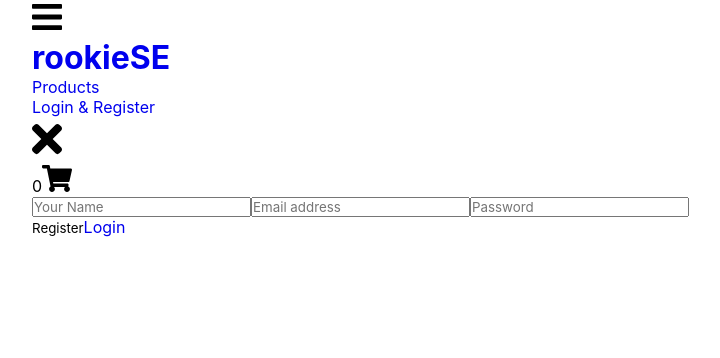
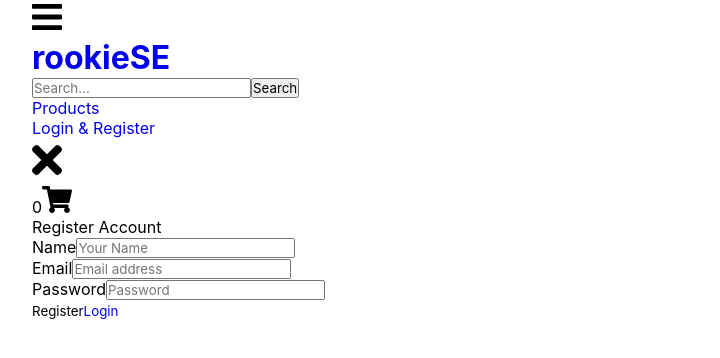
Before and after one commit to 19127592/CNPM, a React (Create React App) app in the folder client/: page /register in a window 1280 px wide. Shown: the top 358 px of the page, without its empty margins (68-788 px from the left). Built offline with nearby package versions, Linux system fonts and the light colour scheme; no server answers.

Commit message:
UI/UX login register

```diff
--- a/client/src/components/header/Header.js
+++ b/client/src/components/header/Header.js
@@ -1,66 +1,88 @@
-import React,{useState,useContext} from 'react'
-import {GlobalState} from '../../GlobalState'
-import Menu from './menu.svg'
-import Close from './close.svg'
-import Cart from './cart.svg'
-import { Link } from 'react-router-dom'
+import React, { useState, useContext } from "react";
+import { GlobalState } from "../../GlobalState";
+import Menu from "./menu.svg";
+import Close from "./close.svg";
+import Cart from "./cart.svg";
+import { Link } from "react-router-dom";
 export default function Header() {
-    const state = useContext(GlobalState)
-    const [Logged,isLogged] = state.userAPI.isLogged
-    const [Admin,isAdmin] = state.userAPI.isAdmin
-    const [Seller,isSeller] = state.userAPI.isSeller
-    const [cart] = state.userAPI.cart
-    const sellerControl = () =>{
-        return(
+  const state = useContext(GlobalState);
+  const [Logged, isLogged] = state.userAPI.isLogged;
+  const [Admin, isAdmin] = state.userAPI.isAdmin;
+  const [Seller, isSeller] = state.userAPI.isSeller;
+  const [cart] = state.userAPI.cart;
+  const sellerControl = () => {
+    return (
       <>
-                <li><Link to='/create_product'>Create product</Link></li>
-                <li><Link to='/category'>Category</Link></li>
+        <li>
+          <Link to="/create_product">Create product</Link>
+        </li>
+        <li>
+          <Link to="/category">Category</Link>
+        </li>
       </>
-        )
-    }
+    );
+  };
 
-    const adminControl = () =>{
-        return(
+  const adminControl = () => {
+    return (
       <>
-                <li><Link to='/create_product'>Create product</Link></li>
-                <li><Link to='/category'>Category</Link></li>
+        <li>
+          <Link to="/create_product">Create product</Link>
+        </li>
+        <li>
+          <Link to="/category">Category</Link>
+        </li>
       </>
-        )
-    }
+    );
+  };
 
-    const loggedControl = () =>{
-        return(
+  const loggedControl = () => {
+    return (
       <>
-                <li><Link to='/history'>History</Link></li>
-                <li><Link to='/'>Log out</Link></li>
+        <li>
+          <Link to="/history">History</Link>
+        </li>
+        <li>
+          <Link to="/">Log out</Link>
+        </li>
       </>
-        )
-    }
-    console.log(state)
+    );
+  };
+  console.log(state);
   return (
     //FE (Thu)
     <header>
-            <div className='menu'>
-                <img src={Menu} alt="" width="30"/>
+      <div className="menu">
+        <img src={Menu} alt="" width="30" />
       </div>
-            <div className='logo'>
+      <div className="logo">
         <h1>
-                    <Link to="/">{Admin?'Admin':'rookieSE'}</Link>
+          <Link to="/">{Admin ? "Admin" : "rookieSE"}</Link>
         </h1>
       </div>
+      <div class="search-box">
+        <form>
+          <input type="text" name="" placeholder="Search..." />
+          <input type="submit" name="" value="Search" />
+        </form>
+      </div>
       <ul>
-                <li><Link to='/'>Products</Link></li>
-                <li><Link to='/login'>Login & Register</Link></li>
         <li>
-                    <img src={Close} alt='' width="30" className='menu'/>
+          <Link to="/">Products</Link>
+        </li>
+        <li>
+          <Link to="/login">Login & Register</Link>
+        </li>
+        <li>
+          <img src={Close} alt="" width="30" className="menu" />
         </li>
       </ul>
-            <div className='cart-icon'>
+      <div className="cart-icon">
         <span>{cart.length}</span>
-                <Link to='/cart'>
-                    <img src={Cart} alt="" width="30"/>
+        <Link to="/cart">
+          <img src={Cart} alt="" width="30" />
         </Link>
       </div>
     </header>
-    )
+  );
 }
--- a/client/src/components/header/header.css
+++ b/client/src/components/header/header.css
@@ -1,4 +1,4 @@
-header{
+header {
   min-height: 70px;
   width: 100%;
   overflow: hidden;
@@ -8,35 +8,70 @@ header{
   align-items: center;
   border-bottom: 2px solid #ddd;
 }
-header .logo{
-    flex:1;
+header .logo {
+  flex: 1;
 }
-header a{
+header a {
   color: #555;
 }
-header ul li{
+header ul li {
   display: inline-block;
   opacity: 0.7;
   padding: 10px 20px;
 }
-header ul li:hover{
+header ul li:hover {
   opacity: 1;
 }
-.menu{
+.menu {
   display: none;
-
 }
-.cart-icon{
+.cart-icon {
   position: relative;
   margin-right: 20px;
 }
-.cart-icon span{
+.cart-icon span {
   background: crimson;
   border-radius: 20px;
   color: white;
   position: absolute;
-    top:-10px;
-    right:-10px;
+  top: -10px;
+  right: -10px;
   padding: 5px 7px;
   font-size: 10px;
 }
+.search-box {
+  min-width: 150px;
+  max-width: 500px;
+  overflow: auto;
+}
+
+input {
+  position: relative;
+  display: inline-block;
+  box-sizing: border-box;
+  transition: 0.5s;
+}
+
+input[type="text"] {
+  width: 350px;
+  height: 35px;
+  border: none;
+  outline: none;
+  padding: 0 25px;
+  border-radius: 25px 0 0 25px;
+}
+
+input[type="submit"] {
+  padding: 0 25px;
+  border-radius: 0 25px 25px 0;
+  /* width: 70px; */
+  height: 35px;
+  border: none;
+  outline: none;
+  cursor: pointer;
+  background: #c7c6c6;
+}
+
+input[type="submit"]:hover {
+  background: #838181;
+}
--- a/client/src/components/mainpage/auth/Login.css
+++ b/client/src/components/mainpage/auth/Login.css
@@ -0,0 +1,75 @@
+.login-page {
+  width: 100%;
+  background: rgba(255, 255, 255, 0.877);
+  padding: 25px 30px;
+  border-radius: 5px;
+}
+.title {
+  font-size: 25px;
+  font-weight: 500;
+  position: relative;
+}
+.container {
+  margin: auto;
+  width: 500px;
+  max-width: 90%;
+}
+.container form {
+  width: 100%;
+  height: 100%;
+  padding: 20px;
+  background: rgba(255, 255, 255, 0.877);
+  border-radius: 4px;
+  box-shadow: 0 8px 16px rgba(0, 0, 0, 0.3);
+}
+.container form .input-box {
+  width: 100%;
+  height: 40px;
+  background: white;
+  border-radius: 4px;
+  border: 1px solid silver;
+  margin: 10px 0 18px 0;
+  padding: 0 10px;
+}
+.title {
+  text-align: center;
+  margin-bottom: 24px;
+  color: #222;
+}
+.container form .row .btn {
+  width: 60px;
+  height: 34px;
+  border: none;
+  outline: none;
+  background: rgb(160, 160, 160);
+  transition: 0.3s;
+  border-radius: 4px;
+  position: relative;
+}
+
+.login-page form .row .re-btn {
+  width: 60px;
+  height: 34px;
+  border: none;
+  outline: none;
+  background: rgb(160, 160, 160);
+  transition: 0.3s;
+  border-radius: 4px;
+  /*position: relative;
+  left: 75%;*/
+}
+.login-page form .row .re-re-btn {
+  width: 60px;
+  height: 34px;
+  border: none;
+  outline: none;
+  background: rgb(160, 160, 160);
+  transition: 0.3s;
+  border-radius: 4px;
+  position: relative;
+  left: 75%;
+}
+
+.passwordforgot {
+  text-decoration: underline;
+}
--- a/client/src/components/mainpage/auth/Login.js
+++ b/client/src/components/mainpage/auth/Login.js
@@ -1,38 +1,67 @@
-import React,{useState} from 'react'
-import { Link } from 'react-router-dom'
-import axios from 'axios'
+import React, { useState } from "react";
+import { Link } from "react-router-dom";
+import axios from "axios";
 export default function Login() {
+  const [user, setUser] = useState("");
+  const [password, setPassword] = useState("");
 
-    const [user,setUser] = useState("")
-    const [password,setPassword] = useState("")
-
-    const setUserPassword = e => {
-        const {name,value} = e.target;
-        setUser({...user,[name]:value})
+  const setUserPassword = (e) => {
+    const { name, value } = e.target;
+    setUser({ ...user, [name]: value });
+  };
+  const login = async (e) => {
+    e.preventDefault();
+    try {
+      await axios.post("/user/login", { ...user });
+      localStorage.setItem("firstTime_Login", true);
+      window.location.href = "/";
+    } catch (err) {
+      alert(err.response.data.msg);
     }
-    const login = async e => {
-        e.preventDefault()
-        try{
-            await axios.post('/user/login',{...user})
-            localStorage.setItem('firstTime_Login',true)
-            window.location.href = "/";
-        } catch(err){
-            alert(err.response.data.msg)
-        }
-    }
+  };
   return (
-        //FE (Thu)
-        <div className='login-page'>
+    <div className="login-page">
+      <div className="title">Login</div>
+      <div className="container">
         <form onSubmit={login}>
-                <input type="email" name="email" required
-                 placeholder='Email address' value={user.email} onChange={setUserPassword} />
-                <input type="password" name="password" required autoComplete='on'
-                 placeholder='Password' value={user.password} onChange={setUserPassword}/>
-                <div className='row'>
-                    <button type='submit'>Login</button>
+          <div className="form-group">
+            <span className="form-title">Email</span>
+            <input
+              type="email"
+              className="input-box"
+              name="email"
+              required
+              placeholder="Email address"
+              value={user.email}
+              onChange={setUserPassword}
+            />
+          </div>
+          <div className="form-group">
+            <span className="form-title">Password</span>
+            <input
+              type="password"
+              className="input-box"
+              name="password"
+              required
+              autoComplete="on"
+              placeholder="Password"
+              value={user.password}
+              onChange={setUserPassword}
+            />
+          </div>
+          <div className="row">
+            <button type="submit" className="re-btn">
+              Login
+            </button>
+            <button type="submit" className="re-re-btn">
               <Link to="/register">Register</Link>
+            </button>
+            <div className="passwordforgot">
+              <Link to="/forgotpassword">Forgot password?</Link>
+            </div>
           </div>
         </form>
       </div>
-    )
+    </div>
+  );
 }
--- a/client/src/components/mainpage/auth/Register.js
+++ b/client/src/components/mainpage/auth/Register.js
@@ -1,44 +1,77 @@
-import React,{useState} from 'react'
-import { Link } from 'react-router-dom'
-import axios from 'axios'
+import React, { useState } from "react";
+import { Link } from "react-router-dom";
+import axios from "axios";
 export default function Register() {
+  const [name, setName] = useState("");
+  const [user, setUser] = useState("");
+  const [password, setPassword] = useState("");
 
-    const [name,setName] = useState("")
-    const [user,setUser] = useState("")
-    const [password,setPassword] = useState("")
-
-    const setUserPassword = e => {
-        const {name,value} = e.target;
-        setUser({...user,[name]:value})
+  const setUserPassword = (e) => {
+    const { name, value } = e.target;
+    setUser({ ...user, [name]: value });
+  };
+  const register = async (e) => {
+    e.preventDefault();
+    try {
+      await axios.post("/user/register", { ...user });
+      localStorage.setItem("firstTime_Login", true);
+      window.location.href = "/";
+    } catch (err) {
+      alert(err.response.data.msg);
     }
-    const register = async e => {
-        e.preventDefault()
-        try{
-            await axios.post('/user/register',{...user})
-            localStorage.setItem('firstTime_Login',true)
-            window.location.href = "/";
-        } catch(err){
-            alert(err.response.data.msg)
-        }
-    }
+  };
   return (
-        //FE (Thu)
-        <div className='login-page'>
+    <div className="login-page">
+      <div className="title">Register Account</div>
+      <div className="container">
         <form onSubmit={register}>
-            <input type="name" name="name" required
-                 placeholder='Your Name' value={user.name} onChange={setUserPassword} />
-
-                <input type="email" name="email" required
-                 placeholder='Email address' value={user.email} onChange={setUserPassword} />
-
-                <input type="password" name="password" required autoComplete='on'
-                 placeholder='Password' value={user.password} onChange={setUserPassword}/>
-
-                <div className='row'>
-                    <button type='submit'>Register</button>
+          <div className="form-group">
+            <span className="form-title">Name</span>
+            <input
+              className="input-box"
+              type="name"
+              name="name"
+              required
+              placeholder="Your Name"
+              value={user.name}
+              onChange={setUserPassword}
+            />
+          </div>
+          <div className="form-group">
+            <span className="form-title">Email</span>
+            <input
+              className="input-box"
+              type="email"
+              name="email"
+              required
+              placeholder="Email address"
+              value={user.email}
+              onChange={setUserPassword}
+            />
+          </div>
+          <div className="form-group">
+            <span className="form-title">Password</span>
+            <input
+              className="input-box"
+              type="password"
+              name="password"
+              required
+              autoComplete="on"
+              placeholder="Password"
+              value={user.password}
+              onChange={setUserPassword}
+            />
+          </div>
+          <div className="row">
+            <button type="submit" className="re-btn">
+              Register
+            </button>
+            <button type="submit" className="re-re-btn">
               <Link to="/register">Login</Link>
+            </button>
           </div>
         </form>
       </div>
-    )
+    </div>
+  );
 }
--- a/client/src/components/mainpage/cart/Cart.js
+++ b/client/src/components/mainpage/cart/Cart.js
@@ -1,65 +1,46 @@
-import React,{useContext, useState} from 'react'
-import {GlobalState} from '../../../GlobalState'
-import { useParams, Link } from 'react-router-dom'
-import ReactDOM from 'react-dom'
-import $ from 'jquery'
+import React, { useContext, useState } from "react";
+import { GlobalState } from "../../../GlobalState";
+import { useParams, Link } from "react-router-dom";
+import ReactDOM from "react-dom";
 
 function Cart() {
-
-    function incrementValue(e) {
-
-        var fieldName = $(e.target).data('field');
-
-        var parent = $(e.target).closest('div');
-        var currentVal = parseInt(parent.find('input[name=' + fieldName + ']').val(), 10);
-        console.log(parent.find('input[name=' + fieldName + ']'))
-        if (!isNaN(currentVal)) {
-          parent.find('input[name=' + fieldName + ']').val(currentVal + 1);
-        } else {
-          parent.find('input[name=' + fieldName + ']').val(0);
-        }
-      }
-
-      function decrementValue(e) {
-        e.preventDefault();
-        var fieldName = $(e.target).data('field');
-        var parent = $(e.target).closest('div');
-        var currentVal = parseInt(parent.find('input[name=' + fieldName + ']').val(), 10);
-
-        if (!isNaN(currentVal) && currentVal > 0) {
-          parent.find('input[name=' + fieldName + ']').val(currentVal - 1);
-        } else {
-          parent.find('input[name=' + fieldName + ']').val(0);
-        }
-      }
-
-      $('#button-plus').click(function(e) {
-        console.log("Working")
-        incrementValue(e);
-      });
-
-      $('.button-minus').click(function(e) {
-        console.log("Working")
-        decrementValue(e);
-      });
-    const state = useContext(GlobalState)
-    const [cart] = state.userAPI.cart
-    const [total,setTotal] = useState(0)
+  const state = useContext(GlobalState);
+  const [cart] = state.userAPI.cart;
+  const [total, setTotal] = useState(0);
 
   if (cart.length === 0)
-        return <h2 style={{textAlign:"center",fontSize:"3rem"}}>Cart Empty</h2>
+    return (
+      <h2 style={{ textAlign: "center", fontSize: "3rem" }}>Cart Empty</h2>
+    );
 
-    const quantityControl = (qty) =>{
-        return(
+  const quantityControl = (qty) => {
+    return (
       <>
         <div class="input-group">
-                <input type="button" value="-" class="button-minus" data-field="quantity"/>
-                <input type="number" step="1" max="" value="1" name="quantity" class="quantity-field"/>
-                <input type="button" value="+" class="button-plus" data-field="quantity"/>
+          <input
+            type="button"
+            value="-"
+            class="button-minus"
+            data-field="quantity"
+          />
+          <input
+            type="number"
+            step="1"
+            max=""
+            value="1"
+            name="quantity"
+            class="quantity-field"
+          />
+          <input
+            type="button"
+            value="+"
+            class="button-plus"
+            data-field="quantity"
+          />
         </div>
       </>
-        )
-    }
+    );
+  };
   return (
     <>
       <table className="customers">
@@ -68,34 +49,52 @@ function Cart() {
           <th>Name</th>
           <th>Price</th>
           <th>Quantity</th>
-            <th id='total'>Total</th>
+          <th id="total">Total</th>
         </tr>
-            {
-                cart.map(product =>{
-                    return(
+        {cart.map((product) => {
+          return (
             <tr>
-                          <td><img src={product.images.url} alt=''/></td><td>{product.title}</td>
+              <td>
+                <img src={product.images.url} alt="" />
+              </td>
+              <td>{product.title}</td>
               <td>{product.price}</td>
               <td>
                 <div class="input-group">
-                                <input type="button" value="-" class="button-minus" data-field="quantity"/>
-                                <input type="number" step="1" max="" value="1" name="quantity" class="quantity-field"/>
-                                <input type="button" value="+" class="button-plus" data-field="quantity"/>
+                  <input
+                    type="button"
+                    value="-"
+                    class="button-minus"
+                    data-field="quantity"
+                  />
+                  <input
+                    type="number"
+                    step="1"
+                    max=""
+                    value="1"
+                    name="quantity"
+                    class="quantity-field"
+                  />
+                  <input
+                    type="button"
+                    value="+"
+                    class="button-plus"
+                    data-field="quantity"
+                  />
                 </div>
               </td>
 
               <td>${total}</td>
             </tr>
-                    )
-                })
-            }
+          );
+        })}
       </table>
-            <div className='payment'>
-              <Link to='/'>
-                <input type="submit" value="Continue to checkout" class="btn"/>
+      <div className="payment">
+        <Link to="/">
+          <input type="submit" value="Continue to checkout" class="checkout" />
         </Link>
       </div>
     </>
-    )
+  );
 }
-export default Cart
+export default Cart;
```
Also changed, not shown: client/src/components/mainpage/cart/cart.css (+16 -16 lines). Lines whose indentation alone changed are shown as unchanged.
